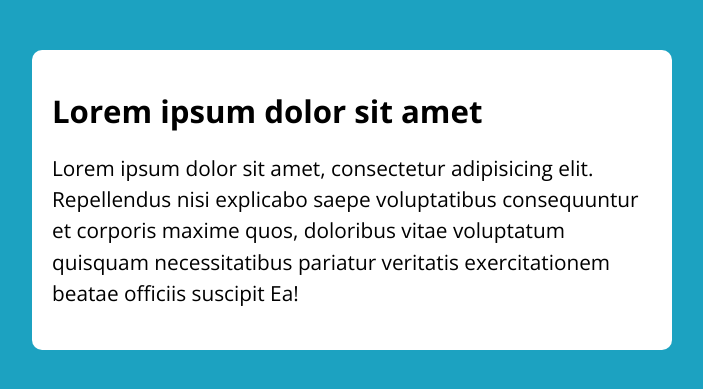
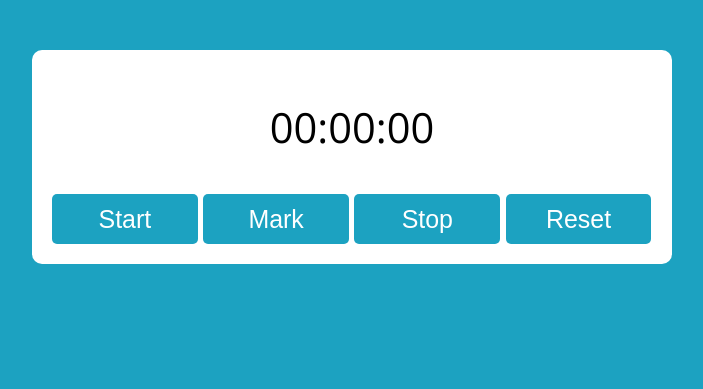
Before and after one commit to leovardiero/js-training-general-scripts, a web app: file 02. Timer/index.html in a window 1280 px wide. Shown: the top 389 px of the page, without its empty margins (288-991 px from the left). Run offline with its HTML, style and script files only (its server is not run), Linux system fonts and the light colour scheme.

Commit message:
Update timer code

```diff
--- a/02. Timer/assets/css/style.css
+++ b/02. Timer/assets/css/style.css
@@ -26,3 +26,31 @@ body {
   padding: 20px;
   border-radius: 10px;
 }
+
+.timer {
+  width: 100%;
+  text-align: center;
+  font-size: 2em;
+}
+
+.container button {
+  height: 50px;
+  padding: 5px;
+  margin-top: 10px;
+  width: 24.3%;
+  font-size: 1.2em;
+  cursor: pointer;
+  border-radius: 5px;
+  border: none;
+  background-color: var(--primary-color);
+  color: #fff;
+}
+
+.container button:hover {
+  background-color: var(--primary-color-darker);
+}
+
+/* Timer Styles */
+.isStopped {
+  color: red;
+}
--- a/02. Timer/assets/js/main.js
+++ b/02. Timer/assets/js/main.js
@@ -0,0 +1,78 @@
+/*********************************************************
+*                                         GLOBAL VARIABLES
+*********************************************************/
+let timer;
+let isRunning = false;
+let elapsedTime = 0;
+
+/*********************************************************
+*                                      AUXILIARY FUNCTIONS
+*********************************************************/
+const updateText = function(seconds) {
+  actualDate = new Date(seconds * 1000);
+
+  const timerText = document.querySelector('.timer');
+  timerText.innerHTML = actualDate.toLocaleTimeString('pt-BR', {
+    hour12: false,
+    timeZone: 'UTC'
+  });
+}
+
+const startTimer = function() {
+  timer = setInterval(function() {
+    elapsedTime++;
+    updateText(elapsedTime);
+    console.log(elapsedTime);
+  },
+  1000);
+
+  // Remove red text
+  const timerText = document.querySelector('.timer');
+  timerText.classList.remove('isStopped');
+};
+
+const stopTimer = function () {
+  // Stop interval counting
+  clearInterval(timer);
+
+  // Add red text
+  const timerText = document.querySelector('.timer');
+  timerText.classList.add('isStopped');
+}
+
+const resetTimer = function () {
+  elapsedTime = 0;
+
+  // Remove red text
+  const timerText = document.querySelector('.timer');
+  timerText.innerHTML = '00:00:00';
+  timerText.classList.remove('isStopped');
+}
+
+/*********************************************************
+*                                               MAIN EVENT
+*********************************************************/
+
+document.addEventListener('click', (e) => {
+
+  if (e.target.classList.contains('start')) {
+    if (!isRunning) {
+      startTimer();
+      isRunning = true;
+    }
+  };
+
+  if (e.target.classList.contains('stop')) {
+    if (isRunning){
+      stopTimer();
+      isRunning = false;
+    }
+  };
+
+  if (e.target.classList.contains('reset')) {
+    resetTimer();
+  }
+
+
+
+});
--- a/02. Timer/index.html
+++ b/02. Timer/index.html
@@ -5,19 +5,20 @@
   <meta charset="UTF-8">
   <meta http-equiv="X-UA-Compatible" content="IE=edge">
   <meta name="viewport" content="width=device-width, initial-scale=1.0">
-  <title>Modelo</title>
+  <title>Timer</title>
   <link rel="stylesheet" href="./assets/css/style.css">
 </head>
 
 <body>
   <section class="container">
-    <h1>Lorem ipsum dolor sit amet</h1>
-    <p>
-      Lorem ipsum dolor sit amet, consectetur adipisicing elit.
-      Repellendus nisi explicabo saepe voluptatibus consequuntur et corporis
-      maxime quos, doloribus vitae voluptatum quisquam necessitatibus
-      pariatur veritatis exercitationem beatae officiis suscipit Ea!
-    </p>
+    <p class="timer"> 00:00:00</p>
+
+    <button class="start"> Start </button>
+    <button class="mark"> Mark  </button>
+    <button class="stop"> Stop  </button>
+    <button class="reset"> Reset </button>
+
+    <div class="marks"> </div>
   </section>
 
   <script src="./assets/js/main.js"></script>
```
